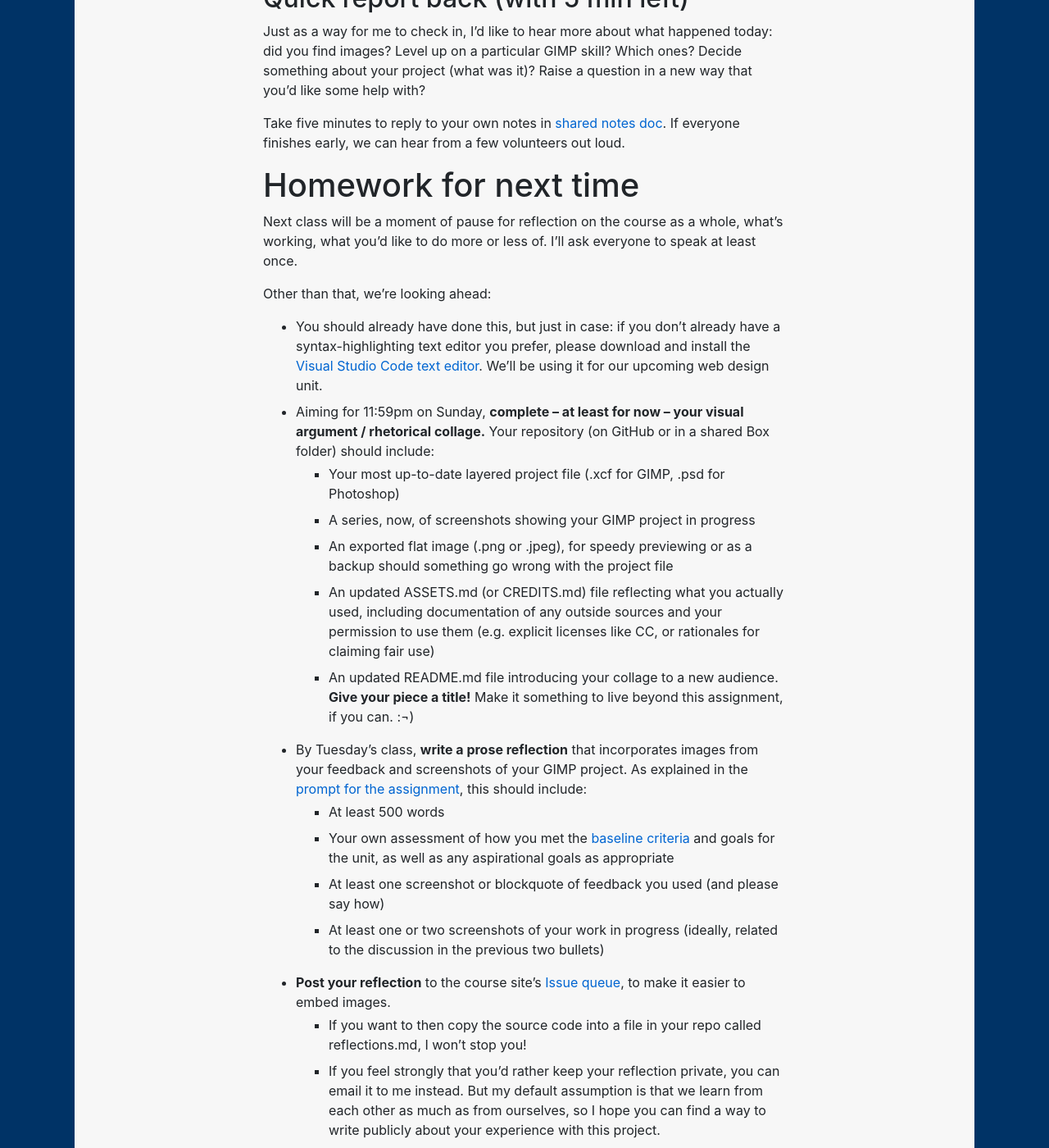
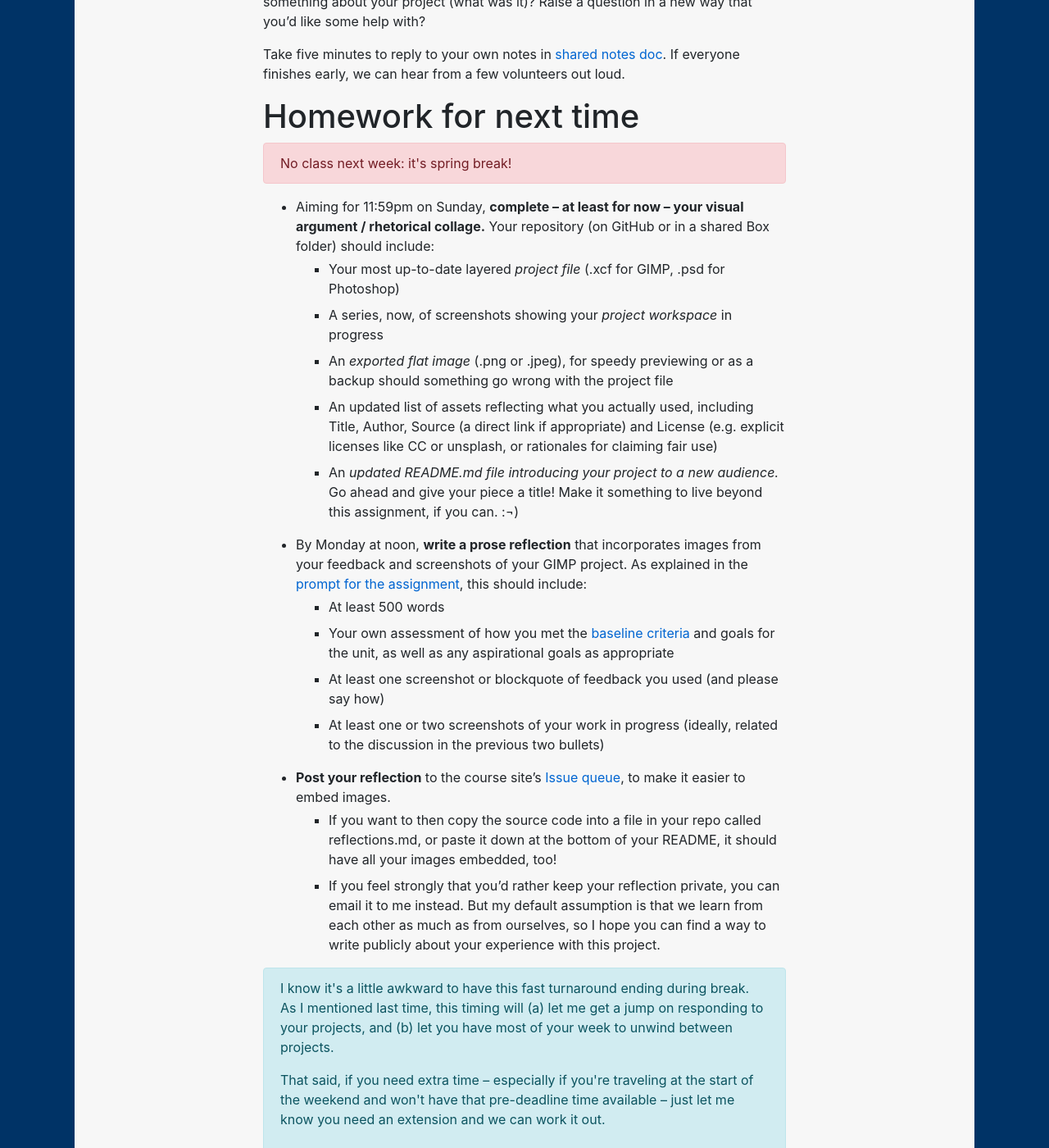
Before and after one commit to benmiller314/cdm2025spring, a Jekyll site: the page built from old-plans/lesson-14.md, in a window 1280 px wide and 1400 px high, scrolled down 2062 px. Shown: the whole window at 82% size. Built offline with Jekyll 4.4.1, drawn with Linux system fonts in a browser that asks for light colours; our own code applies the rules of GitHub Pages for plain Markdown files; some of the changed text lies outside the part shown.

Commit message:
update lesson 14: post-workshop studio
mostly a matter of turning on/off recommendations to match the 2025spring projects, but also some slight tweaking / link updates

```diff
--- a/old-plans/lesson-14.md
+++ b/old-plans/lesson-14.md
@@ -10,10 +10,6 @@
 2. Set intentions
 3. Studio time!
 4. Exit note
-
-
-We have a guest today! Francis Quina is a multi-genre writer and a member of the English and Comparative Literature faculty at the University of the Philippines, Dillman; he is at Pitt studying literature and graphic writing. And he's here today to observe and echo back to me my teaching, the lesson plan and its enactment, so we can both see better how it works – and how it might work better.
-
 
 
 <div class="alert alert-success">
@@ -29,43 +25,38 @@ Some seeds of revision possibilities I want to plant, based on seeing the latest
 
 
 <details><summary>Consider naming and/or grouping your layers.</summary>
+    <p>It's always a good idea to know what you're looking at! By default, both GIMP and photoshop will label a layer with whatever the file was called – and most of those names aren't especially helpful, let alone concise. So if you haven't yet, I highly recommend that you double-click the name of each layer and update it so you can tell, at a glance, which is which.</p>
 
-  GIMP doesn't let you select multiple layers at a time, but there is a workaround: as in PowerPoint, you can group objects (layers) together, and then move (or modify) the group as a unit. See <a href="https://docs.gimp.org/en/gimp-layer-groups.html">docs.gimp.org/en/gimp-layer-groups.html</a>.
-
-  (Photoshop does let you select multiple layers, but it also lets you group them – and it's not a bad idea, both as a shortcut to selection and as a clear visual indication of which layers ought to be affected together.)
-
-  Note the opportunity to then further organize your workspace with good naming practices!
+    <p>This is especially important if you have a lot of layers. At that point, you'll probably also benefit from organizing them into groups, so you can do things to them all at once: move them, toggle visibility, apply effects and tools, etc.</p>
+    <p>This is a matter of convenience in Photoshop, but in GIMP (at least before GIMP 3 is fully released), it's also the <em>only</em> way to operate on multiple layers at once. See <a href="https://docs.gimp.org/en/gimp-layer-groups.html">docs.gimp.org/en/gimp-layer-groups.html</a>.</p>
 </details>
 
 <details><summary>Help your text pop.</summary>
 
-  <p>If you have text on your image, it can be tricky to get it to stand out against the background. Luckily, in a digital medium, we can collaborate with the machine to get some automated help. Play around with drop-shadow, or even the <strong>Xach effect</strong> – a quick-hit combination of highlight and drop-shadow – as explained in <a href="https://www.youtube.com/watch?v=oJiesAV32-8">this tutorial</a>. NB: this works by adding two new layers (a shadow, and a highlight), one of which is masked; you can change the order of layers to affect only the ones you want.</p>
+  <p>If you have text on your image, it can be tricky to get it to stand out against the background, especially if the background is multicolored. Luckily, in a digital medium, we can collaborate with the machine to get some automated help. Play around with Filters > Drop-Shadow, or even the <strong>Xach effect</strong> (a quick-hit combination of highlight and drop-shadow) as explained in <a href="https://www.youtube.com/watch?v=oJiesAV32-8">this tutorial</a>, among others. NB: this works by adding two new layers (a shadow, and a highlight), one of which is masked; you can change the order of layers to affect only the ones you want.</p>
 
   <p>There are lots of websites with more advice on drop-shadowing, so I recommend searching around for examples. Some key points:
     <ul>
-      <li>The goal is contrast, so pick a color that's not too close to your text color – you especially want to change the <em>luminance</em> of the shadow relative to the text. Try giving the brighter color a luminance at least 4.5 times that of the darker color.</li>
-      <li>A little blur works better on image backgrounds than on solid backgrounds where it's more noticeable.</li>
-      <li>Drop-shadow works best on headlines, and less well on body text. If you need it everywhere, try going minimalist.</li>
+      <li>The goal is contrast, so don't pick a shadow color that's too close to your text color – you especially want to change the <em>luminance</em> of the shadow relative to the text. Try giving the brighter color a luminance at least 4.5 times that of the darker color, using HSL color selectors.</li>
+      <li>Blur works better on image backgrounds than on solid backgrounds where it's more noticeable.</li>
+      <li>Drop-shadow works best on headlines / top-level text, and less well on paragraphs.</li>
+      <li>If you need more contrast everywhere, try going more minimalist. In other words: reconsider whether that text needs that background. <a href="https://web.archive.org/web/20150201032136/http://overthinkingdesign.com/2015/01/when-to-use-drop-shadows/" title="including Jason Horst of Piksl Design, whose blog this link points to">Some have argued</a> that drop shadow is a "bandage" for bad design: that the real solution is to rearrange the layout so there's more contrast to begin with. Not always doable, but still: food for thought! </li>
     </ul>
   </p>
-
-  <p>Or just reconsider whether that text needs that background. <a href="http://overthinkingdesign.com/2015/01/when-to-use-drop-shadows/" title="including Jason Horst of Piksl Design, whose blog this link points to">Some have argued</a> that drop shadow is a "bandage" for bad design: that the real solution is to rearrange the layout so there's more contrast to begin with. Not always doable, but still: food for thought!</p>
-
 </details>
 
-<details><summary>To integrate objects more fully, try adding shadows.</summary>
+<details><summary>To integrate objects more fully into a scene, try adding shadows.</summary>
 
-  <p>Without shadows, objects and images brought in as layers can sometimes feel two-dimensional, floating over the scene (or stuck onto it) rather than inside of it. Sometimes that's exactly what you want! But if you're going for the illusion that people or objects are in the same space, slanting shadows that react as if to a shared light source can add a great deal of polish and realism.)</p>
+  <p>Without shadows, objects and images brought in as layers can sometimes feel two-dimensional, floating over the scene (or stuck onto it) rather than inside of it. Sometimes that's exactly what you want! But if you're going for the illusion that people or objects are in the same space, slanting shadows that react as if to a shared light source can add a great deal of polish and realism.</p>
 
-  <p>Both GIMP and Photoshop come with automated drop-shadow effects, but depending on what you're trying to add, you'll get the best customization if you create a copy of your object to manipulate: painting it black, free-transforming it to the desired angle, and adding both blur and a gradient fade. I've found some good video tutorials for <a href="https://daviesmediadesign.com/project/create-a-realistic-shadow-for-objects-in-gimp/">creating realistic shadows in GIMP</a> and <a href="https://www.youtube.com/watch?v=5TuhBcN9k8w">creating realistic shadows in Photoshop</a>.</p>
+  <p>Both GIMP and Photoshop come with automated drop-shadow effects (see above for one use, with text), but depending on what you're trying to add, <strong>you'll often get the best customization if you create a copy of your object to manipulate</strong>: painting it black, free-transforming it to the desired angle, and adding both blur and a gradient fade. I've found some good video tutorials for <a href="https://daviesmediadesign.com/project/create-a-realistic-shadow-for-objects-in-gimp/">creating realistic shadows in GIMP</a> and <a href="https://www.youtube.com/watch?v=5TuhBcN9k8w">creating realistic shadows in Photoshop</a>.</p>
 
-  <p>And if you're trying to add text to a curved surface, you might be interested in related tutorials <a href="https://www.youtube.com/watch?v=Eg10xTOcrCM" title="Adding a label to a cylinder or can from Eli Afram's GIMP channel">in GIMP</a> and in <a href="https://www.youtube.com/watch?v=B0oqxV_lvf4" title="How to wrap text around a cylinder from 2 Minute Photoshop channel">Photoshop</a>.</p>
+  <p>And if you're trying to add text to a <em>curved</em> surface, you might be interested in related tutorials <a href="https://www.youtube.com/watch?v=Eg10xTOcrCM" title="Adding a label to a cylinder or can from Eli Afram's GIMP channel">in GIMP</a> and in <a href="https://www.youtube.com/watch?v=B0oqxV_lvf4" title="How to wrap text around a cylinder from 2 Minute Photoshop channel">Photoshop</a>.</p>
 </details>
-
 
 <details><summary>Consider using alignment tools and spacing to reinforce the design's cohesion.</summary>
 
-  <p>As you remember from the reading on <a href="https://www.smashingmagazine.com/2014/03/design-principles-visual-perception-and-the-principles-of-gestalt/">gestalt psychology of perception</a>, when objects' edges align, most viewers will treat them as related; if they're close-but-not-quite aligned, that feeling of not-quite-rightness may seep into viewers' first impressions of the design. (Note that this applies to symmetry, too: you can center or distribute things along a horizontal or vertical axis, and not just relative to the overall canvas.</p>
+  <p>As I hope you remember from the reading on <a href="https://www.smashingmagazine.com/2016/05/improve-your-designs-with-principles-similarity-proximity-part-1/#proximity">the gestalt principles of perception</a>, when objects' edges align, most viewers will treat them as related; if they're close-but-not-quite aligned, that feeling of not-quite-rightness may seep into viewers' first impressions of the design. (Note that this applies to symmetry, too: you can center or distribute things along a horizontal or vertical axis, and not just relative to the overall canvas.</p>
 
   <p>Both GIMP and Photoshop offer tools for aligning or distributing objects – which, in this context, usually means aligning <em>layers</em>. Here's the official <a href="https://docs.gimp.org/en/gimp-tool-align.html">GIMP documentation</a> and an <a title="which may share your frustrations" href="https://thegimptutorials.com/how-to-align-layers">outside tutorial</a>, plus the corresponding <a href="https://helpx.adobe.com/photoshop/using/aligning-layers.html">Photoshop documentation</a> and an <a href="https://jkost.com/blog/2021/10/align-and-distribute-layers-in-photoshop.html">outside tutorial there</a>, too, for good measure.</p>
 </details>
@@ -79,22 +70,27 @@ Some seeds of revision possibilities I want to plant, based on seeing the latest
   <figure><img src="https://ctl.s6img.com/society6/img/UBgJ7V-HVB_yaJ_z3jEuYwf2Hlo/w_700/posters/top/~artwork,fw_2718,fh_3618,fy_-3,iw_2718,ih_3623/s6-original-art-uploads/society6/uploads/misc/a5494e8a55c24a1090059d40a7ba40c3/~~/vincent-van-gogh-art-exhibition3045631-posters.jpg?wait=0&attempt=0" alt="Van Gogh at Arles, 1984 Met Museum: poster with text outside the image on plain white background"><figcaption>My parents totally had this poster in the 1980s. Apparently they're being <a href="https://society6.com/product/vincent-van-gogh-art-exhibition3045631_poster">reprinted now</a> for some reason?</figcaption></figure>
 </details> -->
 
-<!-- <details><summary>Consider pointing viewers toward a follow-up.</summary>
+<details><summary>Consider pointing viewers toward a follow-up.</summary>
 
-<p>Many of you are trying to get viewers to take an action; if you haven't yet, consider giving them a place to go to get involved, or to get more information. Make this link large enough to be easily readable, even though it probably won't fall at the top level of your visual hierarchy (because it makes more sense as the last thing, rather than the first thing, they see). Some of you are already doing thisr, which is awesome!</p>
+    <p>Many of you are trying to get viewers to take an action; if you haven't yet, consider giving them a place to go to get involved, or to get more information. Make this link large enough to be easily readable, even though it probably won't fall at the top level of your visual hierarchy (because it makes more sense as the last thing, rather than the first thing, they see). Some of you are already doing this, which is awesome!</p>
 
-<p>Even if you don't have such a call to action in your visual argument, you might want to add an unobtrusive link to your credits file on GitHub – e.g. in a small font-size along the border. This would serve as a compromise between filling a sidebar or footer with all the required attributions for your Creative Commons images (though that may be fine, too) and not actually making those names available – which would be a violation of the CC-BY and related licenses.</p>
+    <p>Even if you don't have such a call to action in your visual argument, you might want to add an unobtrusive link to your credits file on GitHub – e.g. in a small font-size along the border. This would serve as a compromise between filling a sidebar or footer with all the required attributions for your Creative Commons images (though that may be fine, too, depending on your design) and not actually making those names available – which would be a violation of the CC-BY and related licenses.</p>
 
-<p>NB: A link shortener like <a href="http://bit.ly">bit.ly</a> or <a href="http://ow.ly">ow.ly</a> may help to keep this kind of link subtle enough to not detract from your design. If you create a login, you can even customize the link.</p>
-</details> -->
+    <p>If you're wondering, "what border?" remember that you can always adjust the Image > Canvas Size to add a small extra strip along the bottom. If you give it a simple contrasting background, it should feel like it's outside of the image, rather than messing it up.</p>
 
-<details><summary>Don't forget your README – and consider adding a title there.</summary>
-
-  <p>A title can provide a context, a clue, a genre, a commentary; it can add an extra layer to viewer expectations. What will you call your collage?</p>
-
-  <p>Not sure where a title would go? Think of placards in museums: alongside the image is pretty common. You can put the title in your README. Sometimes the title is obvious from the image itself; sometimes it's not. Likewise, ad campaigns often have titles, even if they're not referred to in the ads themselves.</p>
+    <p>NB: A link shortener like <a href="http://bit.ly">bit.ly</a> or <a href="http://ow.ly">ow.ly</a> may help to keep this kind of link subtle enough to not detract from your design. If you create a login, you can even customize the link.</p>
 </details>
 
+<details><summary>Don't forget your required README updates – and consider adding a title there.</summary>
+
+    <p>Part of the draft requirements due on Monday was "an updated README.md file, introducing the Visual Rhetorical Argument to an audience beyond our class." When peers and future portfolio perusers land on your repository, they shouldn't see my assignment first thing (though you can always move it to a new file, like we did together in the audio unit). Instead, <strong>they should see an introduction to the repo's contents</strong>, which is to say, an introduction to your project.</p>
+
+    <p>Some of you are doing great things with your Markdown: building tables of assets and their TASL information, adding hyperlinks to particular files in the repo, posting periodic updates on project progress, even keeping lists of the specific tools you're using and why (and, sometimes, with what settings).</p>
+
+    <p>Another thing you might want to do in a README is give your project a name beyond "visual argument." <strong>A title can provide a context, a clue, a genre, a commentary</strong>; it can add an extra layer to viewer expectations. What will you call yours?</p>
+
+    <!-- <p>Not sure where a title would go? Think of placards in museums: alongside the image is pretty common. You can put the title in your README. Sometimes the title is obvious from the image itself; sometimes it's not. Likewise, ad campaigns often have titles, even if they're not referred to in the ads themselves.</p> -->
+</details>
 
 <!-- <details><summary>Articulate permissions.</summary>
 
@@ -118,14 +114,11 @@ If you're using images you didn't make yourself, be sure to include enough infor
 Sometimes GIMP seems to promise the world, but when you apply the effect, it's like nothing happened. In these cases, it's often possible that you're just reaching past the edge of your workspace. See whether you get better results after Layer > Layer to Image Size (or give yourself more room overall with Image > Canvas Size).
 </details> -->
 
-<!--
+<!-- <details><summary>Consider whether you have enough screenshots.</summary>
 
-<details>
-<summary>Consider whether you have enough screenshots.</summary>
+    <p>Think about what moments are worth remembering as you go: where did you level up, or realize something, or get stuck? Take a <a href="https://www.take-a-screenshot.org/">screenshot</a> in the moment, so you can refer back to it in your reflection.</p>
 
-<p>Think about what moments are worth remembering as you go: where did you level up, or realize something, or get stuck? Take a <a href="https://www.take-a-screenshot.org/">screenshot</a> in the moment, so you can refer back to it in your reflection.</p>
-
-<p>This is particularly important if you're not using GIMP: I'd like to know what about the workflow of the program you're using is especially compelling. Screenshots of work-in-progress (or even short gifs, which you can record using the strangely named <a href="https://www.cockos.com/licecap/">LICEcap</a>) will be really helpful to me in understanding how your project moves through the software at key junctures. It could also help your peers, and possibly your own future-self, too.</p>
+    <p>This is particularly important if you're not using GIMP: I'd like to know what about the workflow of the program you're using is especially compelling. Screenshots of work-in-progress (or even short gifs, which you can record using the strangely named <a href="https://www.cockos.com/licecap/">LICEcap</a>) will be really helpful to me in understanding how your project moves through the software at key junctures. It could also help your peers, and possibly your own future-self, too.</p>
 
 </details> -->
 
@@ -182,22 +175,31 @@ Take five minutes to reply to your own notes in <a href="http://bit.ly/cdm{{site
 
 # Homework for next time
 
-Next class will be a moment of pause for reflection on the course as a whole, what's working, what you'd like to do more or less of. I'll ask everyone to speak at least once.
+<div class="alert alert-danger">
+No class next week: it's spring break!
+</div>
 
-Other than that, we're looking ahead:
+* Aiming for 11:59pm on Sunday, **complete – at least for now – your visual argument / rhetorical collage.** Your repository (on GitHub or in a shared Box folder) should include:
+    - Your most up-to-date layered _project file_ (.xcf for GIMP, .psd for Photoshop)
+    - A series, now, of screenshots showing your _project workspace_ in progress
+    - An _exported flat image_ (.png or .jpeg), for speedy previewing or as a backup should something go wrong with the project file
+    - An updated list of assets reflecting what you actually used, including Title, Author, Source (a direct link if appropriate) and License (e.g. explicit licenses like CC or unsplash, or rationales for claiming fair use)
+    - An _updated README.md file introducing your project to a new audience._ Go ahead and give your piece a title! Make it something to live beyond this assignment, if you can. :¬)
+* By Monday at noon, **write a prose reflection** that incorporates images from your feedback and screenshots of your GIMP project. As explained in the [prompt for the assignment](https://github.com/benmiller314/visual-argument-{{site.course.slugterm}}#deadlines-and-products), this should include:
+    - At least 500 words
+    - Your own assessment of how you met the [baseline criteria](http://bit.ly/cdm{{site.course.slugterm}}-notes) and goals for the unit, as well as any aspirational goals as appropriate
+    - At least one screenshot or blockquote of feedback you used (and please say how)
+    - At least one or two screenshots of your work in progress (ideally, related to the discussion in the previous two bullets)
+* **Post your reflection** to the course site's [Issue queue]({{site.github.issues_url}}), to make it easier to embed images.
+    - If you want to then copy the source code into a file in your repo called reflections.md, or paste it down at the bottom of your README, it should have all your images embedded, too!
+    - If you feel strongly that you'd rather keep your reflection private, you can email it to me instead. But my default assumption is that we learn from each other as much as from ourselves, so I hope you can find a way to write publicly about your experience with this project.
 
-* You should already have done this, but just in case: if you don't already have a syntax-highlighting text editor you prefer, please download and install the [Visual Studio Code text editor](https://code.visualstudio.com/). We'll be using it for our upcoming web design unit.
-* Aiming for 11:59pm on Sunday, **complete – at least for now – your visual argument / rhetorical collage.** Your repository (on GitHub or in a shared Box folder) should include:
-   - Your most up-to-date layered project file (.xcf for GIMP, .psd for Photoshop)
-   - A series, now, of screenshots showing your GIMP project in progress
-   - An exported flat image (.png or .jpeg), for speedy previewing or as a backup should something go wrong with the project file
-   - An updated ASSETS.md (or CREDITS.md) file reflecting what you actually used, including documentation of any outside sources and your permission to use them (e.g. explicit licenses like CC, or rationales for claiming fair use)
-   - An updated README.md file introducing your collage to a new audience. **Give your piece a title!** Make it something to live beyond this assignment, if you can. :¬)
-* By Tuesday's class, **write a prose reflection** that incorporates images from your feedback and screenshots of your GIMP project. As explained in the [prompt for the assignment](https://github.com/benmiller314/visual-argument-{{site.course.slugterm}}#deadlines-and-products), this should include:
-   - At least 500 words
-   - Your own assessment of how you met the [baseline criteria](http://bit.ly/cdm{{site.course.slugterm}}-notes) and goals for the unit, as well as any aspirational goals as appropriate
-   - At least one screenshot or blockquote of feedback you used (and please say how)
-   - At least one or two screenshots of your work in progress (ideally, related to the discussion in the previous two bullets)
-* **Post your reflection** to the course site's [Issue queue]({{site.github.issues_url}}), to make it easier to embed images.
-   - If you want to then copy the source code into a file in your repo called reflections.md, I won't stop you!
-   - If you feel strongly that you'd rather keep your reflection private, you can email it to me instead. But my default assumption is that we learn from each other as much as from ourselves, so I hope you can find a way to write publicly about your experience with this project.
+<div class="alert alert-info">
+    <p>I know it's a little awkward to have this fast turnaround ending during break. As I mentioned last time, this timing will (a) let me get a jump on responding to your projects, and (b) let you have most of your week to unwind between projects.</p>
+    <p>That said, if you need extra time – especially if you're traveling at the start of the weekend and won't have that pre-deadline time available – just let me know you need an extension and we can work it out.</p>
+</div>
+
+Looking ahead: when we get back, it's our web design unit!
+
+* You should already have done this, but just in case: if you don't already have a syntax-highlighting text editor you prefer, please download, install, and get comfortable with either [Visual Studio Code text editor](https://code.visualstudio.com/) or [Pulsar](https://pulsar-edit.dev). We'll be using text editors extensively for our upcoming web design unit.
+    - If you're using VSCode, you may want to check out some [intro tutorials](https://www.youtube.com/playlist?list=PLj6YeMhvp2S5UgiQnBfvD7XgOMKs3O_G6). I also recommend this list of [HTML-specific features and optional settings](https://code.visualstudio.com/docs/languages/html).
```
